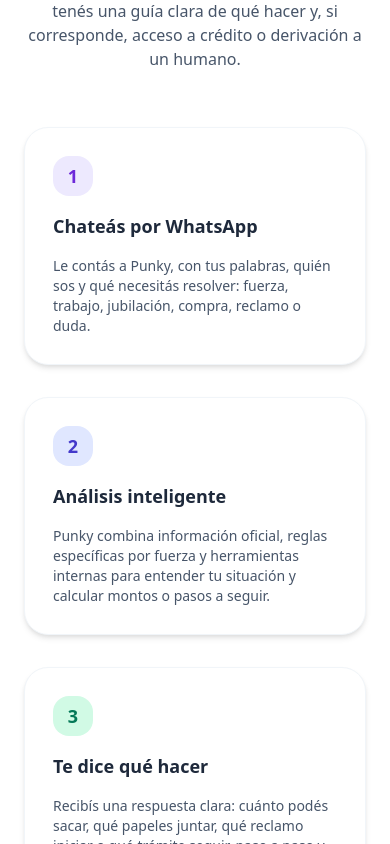
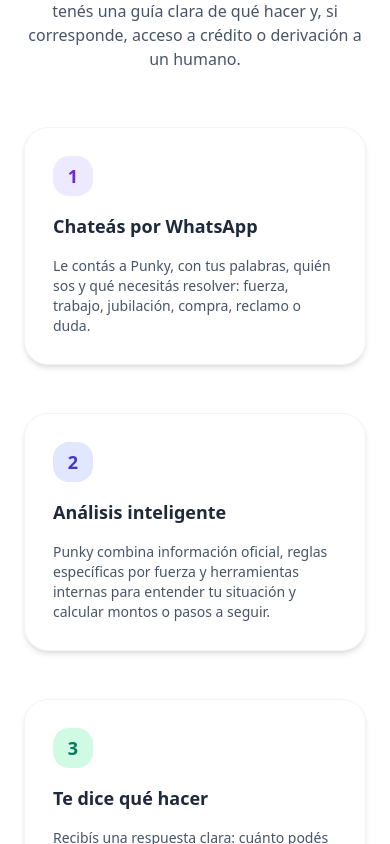
Before and after one commit to sofiazeballos22/punky-react-project, a React (Vite) app: page / in a window 390 px wide. Shown: the part 1820-2664 px from the top of the page. Built offline with nearby package versions, Linux system fonts and the light colour scheme.

Commit message:
feat: add gradient hover effects with lift animation to step cards

```diff
--- a/src/features/comoFunciona/pages/ComoFuncionaPage.jsx
+++ b/src/features/comoFunciona/pages/ComoFuncionaPage.jsx
@@ -1,4 +1,4 @@
-import { openWhatsApp } from '@/utils/whatsapp';
+import { openWhatsApp } from "@/utils/whatsapp";
 
 const ComoFuncionaPage = () => {
   return (
@@ -18,9 +18,9 @@ const ComoFuncionaPage = () => {
           </p>
         </div>
 
-        <div className="grid grid-cols-1 md:grid-cols-3 gap-8 md:gap-10 max-w-5xl mx-auto">
+        <div className="grid grid-cols-1 md:grid-cols-3 gap-12 md:gap-10 max-w-5xl mx-auto">
           {/* Paso 1 */}
-          <div className="reveal bg-white rounded-3xl shadow-card border border-slate-100 p-7 flex flex-col gap-4 active">
+          <div className="reveal bg-white rounded-3xl shadow-card border border-slate-100 p-7 flex flex-col gap-4 active transition-all duration-300 hover:shadow-xl hover:bg-gradient-to-br hover:from-violet-50 hover:to-purple-50 hover:-translate-y-1">
             <div className="w-10 h-10 rounded-2xl bg-violet-100 text-violet-700 flex items-center justify-center font-bold text-lg">
               1
             </div>
@@ -34,7 +34,7 @@ const ComoFuncionaPage = () => {
           </div>
 
           {/* Paso 2 */}
-          <div className="reveal delay-100 bg-white rounded-3xl shadow-card border border-slate-100 p-7 flex flex-col gap-4 active">
+          <div className="reveal delay-100 bg-white rounded-3xl shadow-card border border-slate-100 p-7 flex flex-col gap-4 active transition-all duration-300 hover:shadow-xl hover:bg-gradient-to-br hover:from-indigo-50 hover:to-blue-50 hover:-translate-y-1">
             <div className="w-10 h-10 rounded-2xl bg-indigo-100 text-indigo-700 flex items-center justify-center font-bold text-lg">
               2
             </div>
@@ -49,7 +49,7 @@ const ComoFuncionaPage = () => {
           </div>
 
           {/* Paso 3 */}
-          <div className="reveal delay-200 bg-white rounded-3xl shadow-card border border-slate-100 p-7 flex flex-col gap-4 active">
+          <div className="reveal delay-200 bg-white rounded-3xl shadow-card border border-slate-100 p-7 flex flex-col gap-4 active transition-all duration-300 hover:shadow-xl hover:bg-gradient-to-br hover:from-emerald-50 hover:to-teal-50 hover:-translate-y-1">
             <div className="w-10 h-10 rounded-2xl bg-emerald-100 text-emerald-700 flex items-center justify-center font-bold text-lg">
               3
             </div>
@@ -66,7 +66,9 @@ const ComoFuncionaPage = () => {
 
         <div className="mt-10 text-center reveal active">
           <button
-            onClick={() => openWhatsApp('Hola Punky, explicame paso a paso qué puedo hacer.')}
+            onClick={() =>
+              openWhatsApp("Hola Punky, explicame paso a paso qué puedo hacer.")
+            }
             className="inline-flex items-center gap-2 px-7 py-3.5 rounded-full bg-slate-900 text-white text-sm font-semibold hover:bg-black transition shadow-lg shadow-slate-900/10"
           >
             Empezar mi chat ahora
```
